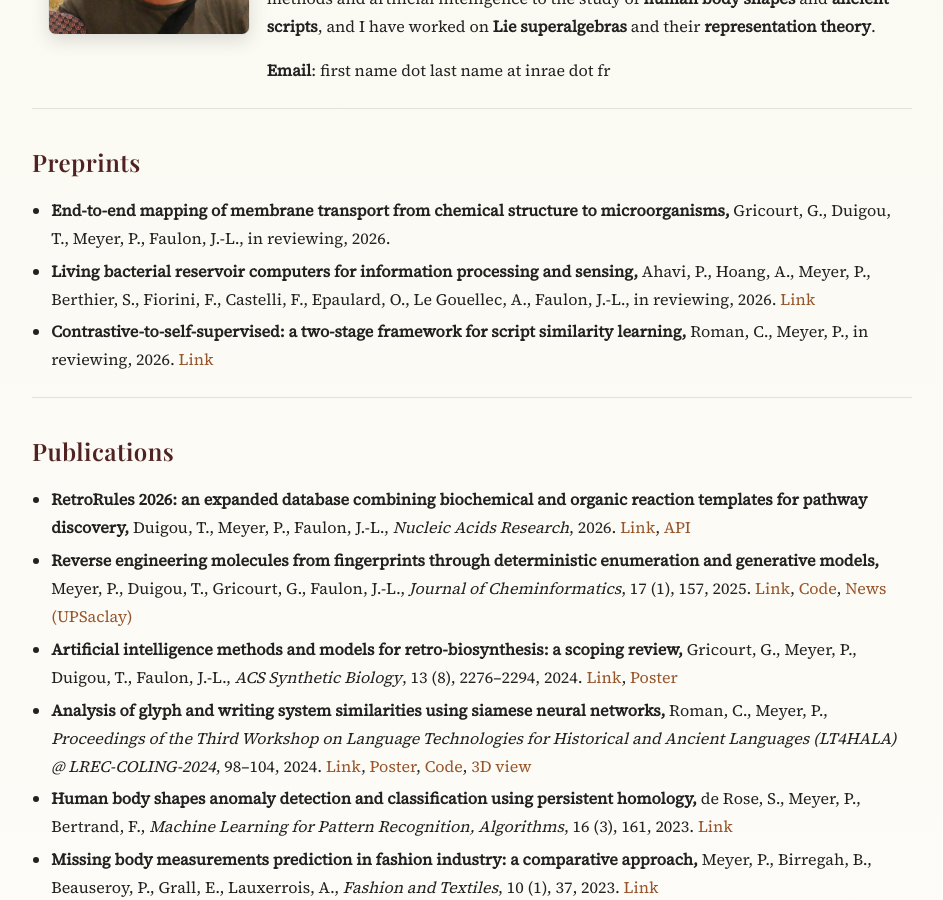
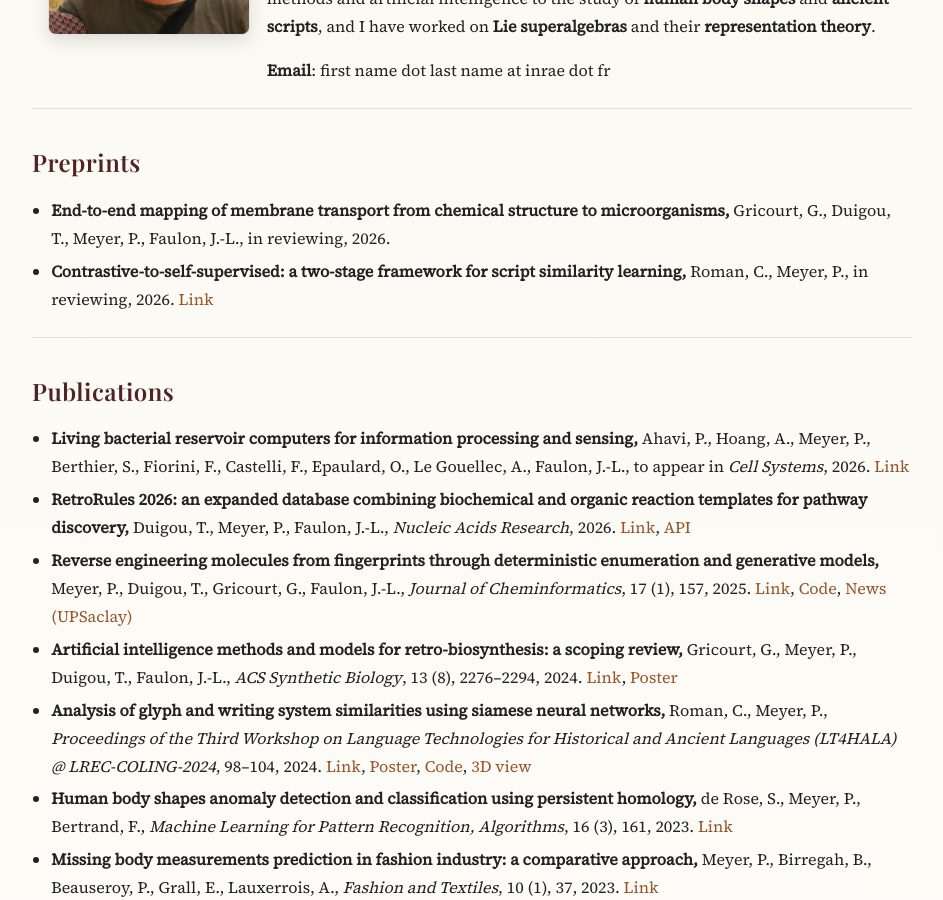
Before and after one commit to PhilippeMeyer68/philippemeyer68.github.io, a Jekyll site: the page built from index.md, in a window 1280 px wide and 900 px high, scrolled down 337 px. Shown: the whole window, without its empty margins (168-1111 px from the left). Built offline with Jekyll 4.4.1, drawn with Linux system fonts in a browser that asks for light colours; part of the change alters nothing that is shown.

```diff
--- a/index.md
+++ b/index.md
@@ -40,12 +40,6 @@ title: "Home"
   in reviewing, 2026.
 </li>
 <li>
-  <strong>Living bacterial reservoir computers for information processing and sensing, </strong>
-  Ahavi, P., Hoang, A., Meyer, P., Berthier, S., Fiorini, F., Castelli, F., Epaulard, O., Le Gouellec, A., Faulon, J.-L.,
-  in reviewing, 2026.
-  <a href="https://www.biorxiv.org/content/10.1101/2024.09.12.612674v4" target="_blank" rel="noopener">Link</a>
-</li>
-<li>
   <strong>Contrastive-to-self-supervised: a two-stage framework for script similarity learning, </strong>
   Roman, C., Meyer, P.,
   in reviewing, 2026.
@@ -59,6 +53,12 @@ title: "Home"
     <h3 class="section-title">Publications</h3>
   </div>
   <ul>
+<li>
+  <strong>Living bacterial reservoir computers for information processing and sensing, </strong>
+  Ahavi, P., Hoang, A., Meyer, P., Berthier, S., Fiorini, F., Castelli, F., Epaulard, O., Le Gouellec, A., Faulon, J.-L.,
+  to appear in <em>Cell Systems</em>, 2026.
+  <a href="https://www.biorxiv.org/content/10.1101/2024.09.12.612674v4" target="_blank" rel="noopener">Link</a>
+</li>
 <li>
   <strong>RetroRules 2026: an expanded database combining biochemical and organic reaction templates for pathway discovery, </strong>
   Duigou, T., Meyer, P., Faulon, J.-L.,
```
